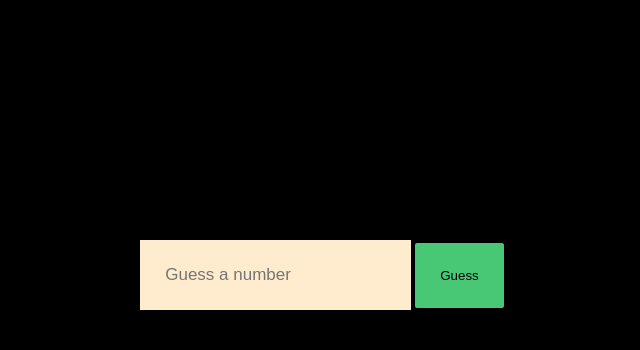
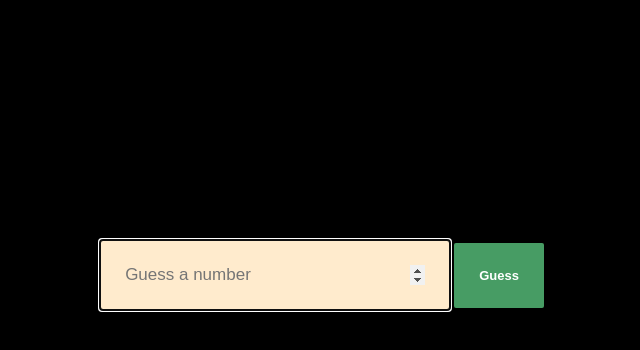
Before and after one commit to otilor/number-guesser, a plain HTML site: page index.html in a window 1280 px wide. In both pictures the pointer is over the input "Guess". Shown: the whole page, without its empty margins (318-958 px from the left). Drawn offline with Linux system fonts and the light colour scheme.

Commit message:
Add more style to the submit button

```diff
--- a/index.html
+++ b/index.html
@@ -9,7 +9,7 @@
 	<form>
 		<div class="guess-field">
 			<div class="guess-div">
-				<input type="number" class="guess-input" placeholder="Guess a number">
+				<input type="number" class="guess-input" placeholder="Guess a number" autofocus>
 				<input type="submit" value="Guess" id="guess-submit">
 			</div>
 		</div>
--- a/main.css
+++ b/main.css
@@ -29,5 +29,16 @@ body {
     background-color: #48c774;
     border-radius: 2px;
     padding: 25px;
+    color: #ffffff;
+    font-weight: bold;
+    font-size: 13px;
     border: 0;
 }
+
+#guess-submit:hover {
+    background-color: rgba(74, 163, 105, 0.96);
+    border-radius: 2px;
+    padding: 25px;
+    border: 0;
+    cursor: pointer;
+}
```
